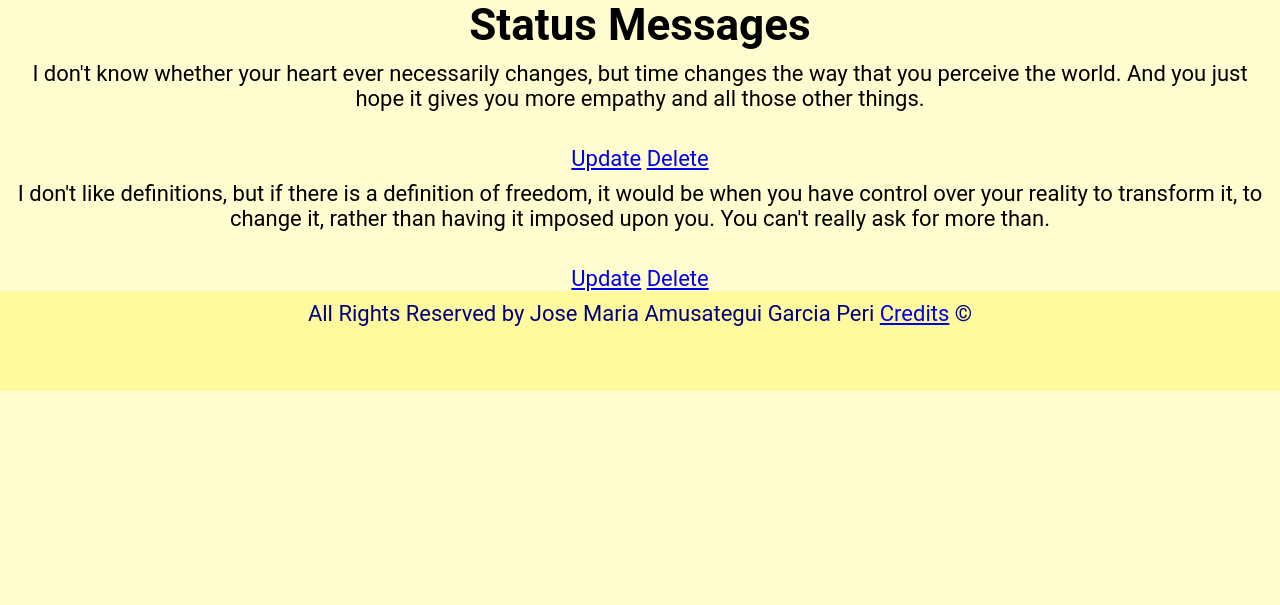
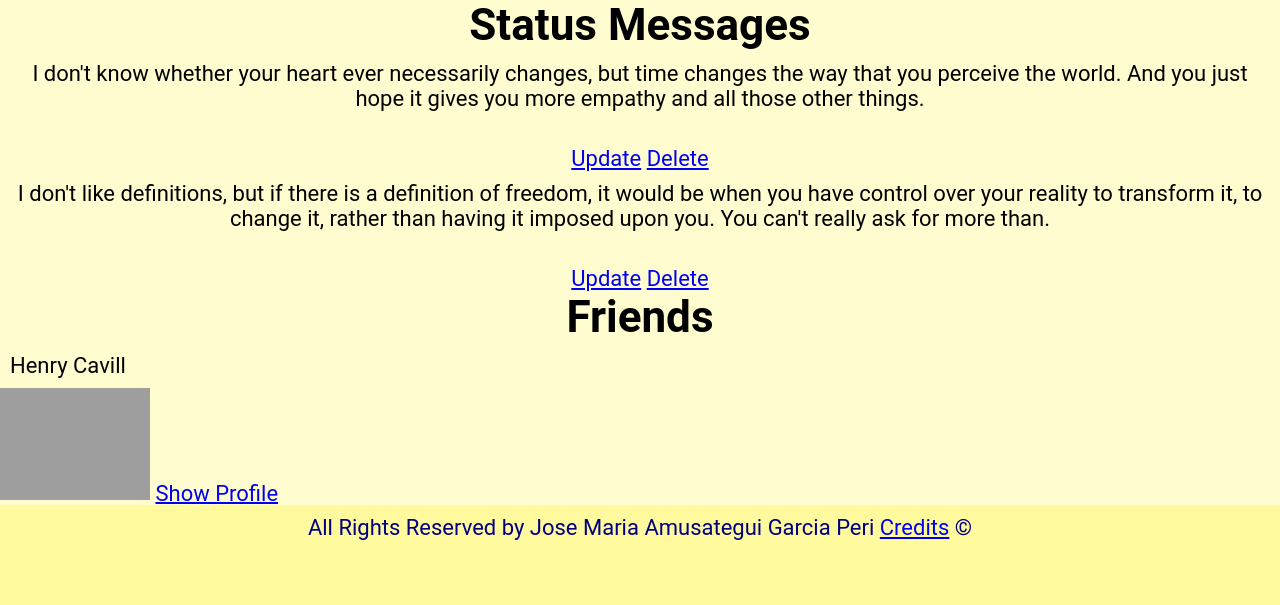
Before and after one commit to jmamusBU/cs412, a Django app: page /mini_fb/profile/1 in a window 1280 px wide. Shown: the part 618-1223 px from the top of the page. Before the commit the page ends 1009 px from the top, so only its background shows below. Run offline with Django 5.2, Linux system fonts and the light colour scheme; data comes from the database, SQL or seed files in the repository; both versions use the stored data as it was after the commit; grey boxes are pictures that could not be loaded.

Commit message:
mini_fb A8, up to and including Task 1, ugly design tho

```diff
--- a/mini_fb/admin.py
+++ b/mini_fb/admin.py
@@ -1,7 +1,8 @@
 from django.contrib import admin
 
 # Register your models here.
-from .models import Profile, StatusMessage, Image
+from .models import *
 admin.site.register(Profile)
 admin.site.register(StatusMessage)
 admin.site.register(Image)
+admin.site.register(Friend)
--- a/mini_fb/models.py
+++ b/mini_fb/models.py
@@ -28,6 +28,17 @@ class Profile(models.Model):
     def get_absolute_url(self):
         return reverse("show_profile", kwargs={"pk": self.pk})
 
+    def get_friends(self):
+        '''Return a list of all friends for this Profile.'''
+        friends_objects = Friend.objects.filter(profile1=self) | Friend.objects.filter(profile2=self)
+        friends = []
+        for f in friends_objects:
+            if f.profile1 == self:
+                friends.append(f.profile2)
+            else:
+                friends.append(f.profile1)
+        return list(friends)
+
 
 class StatusMessage(models.Model):
     '''Store a status message for each Profile.'''
@@ -56,3 +67,15 @@ class Image(models.Model):
     image_file = models.ImageField(blank=True)
     status_message = models.ForeignKey("StatusMessage", on_delete=models.CASCADE)
     timestamp = models.DateTimeField(auto_now=True)
+
+class Friend(models.Model):
+    '''Stores a friendship between two Profiles.'''
+
+    # data attributes of a Friend
+    profile1 = models.ForeignKey("Profile", on_delete=models.CASCADE, related_name="profile1")
+    profile2 = models.ForeignKey("Profile", on_delete=models.CASCADE, related_name="profile2")
+    timestamp = models.DateTimeField(auto_now=True)
+
+    def __str__(self):
+        '''Return a string representation of this Friend Object.'''
+        return f'{self.profile1.first_name} {self.profile1.last_name} is homies with {self.profile2.first_name} {self.profile2.last_name}'
--- a/mini_fb/templates/mini_fb/show_profile.html
+++ b/mini_fb/templates/mini_fb/show_profile.html
@@ -52,4 +52,18 @@ profile in the database
         <h3>No Status Messages</h3>
     {% endif %}
 </div>
+<div>
+    {% if profile.get_friends %}
+        <h3>Friends</h3>
+        <ul class="friends_list">
+            {% for f in profile.get_friends %}
+                <li>{{ f.first_name }} {{ f.last_name }}</li>
+                <img src="{{ f.image_url }}" alt="image" width="150" >
+                <a href="{% url 'show_profile' f.pk %}" target="_blank">Show Profile</a>
+            {% endfor %}
+        </ul>
+    {% else %}
+        <h3>No Friends</h3>
+    {% endif %}
+</div>
 {% endblock %}
```
Also changed, not shown: db.sqlite3, mini_fb/migrations/0005_friend.py (added).
